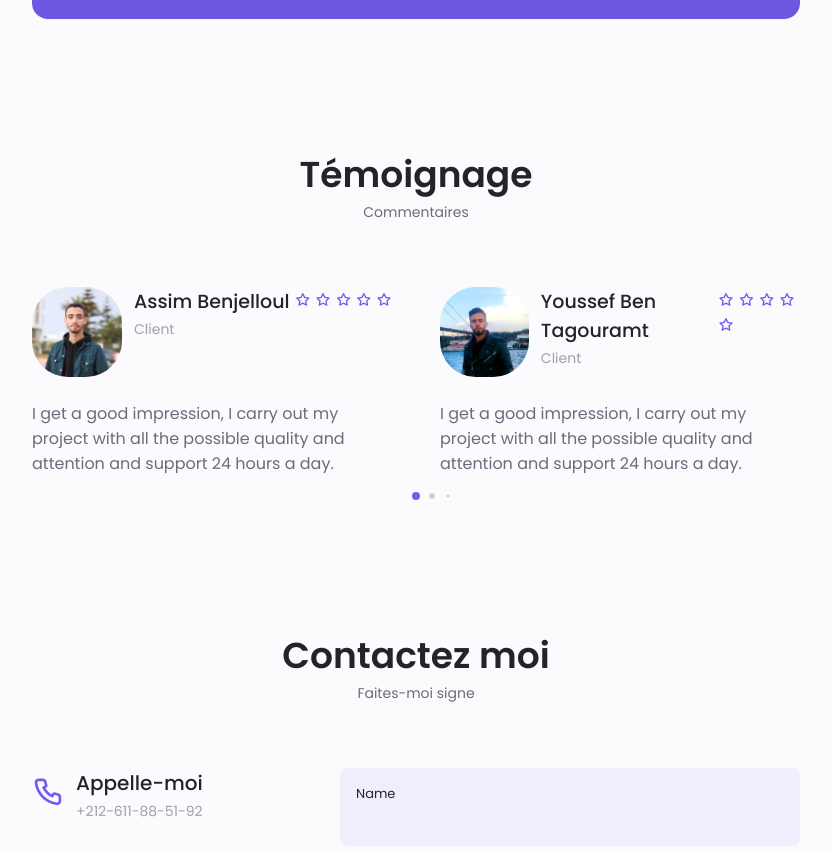
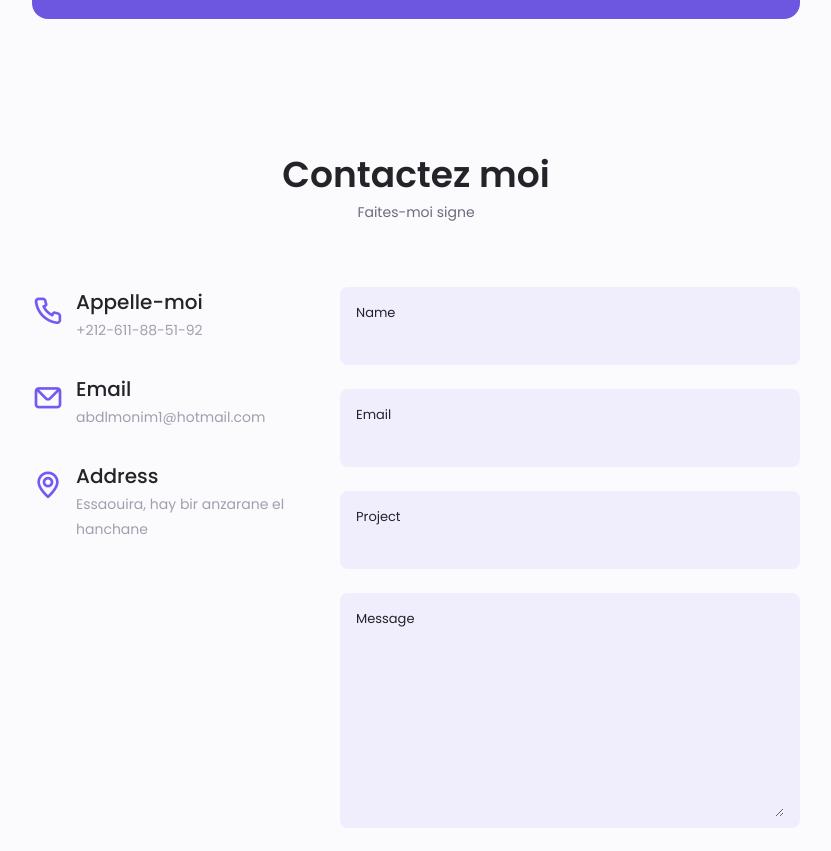
Before and after one commit to Abdelmoniem-Ouadoudi/A, a plain HTML site: page index.html in a window 1280 px wide. Shown: the part 4191-5042 px from the top of the page, without its empty margins (224-1055 px from the left). Drawn offline with nearby package versions, Linux system fonts and the light colour scheme.

Commit message:
remove
Remove unnecessary Section.

```diff
--- a/assets/css/styles.css
+++ b/assets/css/styles.css
@@ -844,43 +844,7 @@ img {
 
 /*==================== TESTIMONIAL ====================*/
 
-.testimonial__data, .testimonial__header {
-    display: flex;
-}
 
-.testimonial__data {
-    justify-content: space-between;
-    margin-bottom: var(--mb-1-5);
-}
-
-.testimonial__img {
-    width: 90px;
-    height: 90px;
-    border-radius: 40%;
-    margin-right: var(--mb-0-75);
-}
-
-.testimonial__name {
-    font-size: 19px;
-    font-weight: var(--font-medium);
-}
-
-.testimonial__client {
-    font-size: var(--small-font-size);
-    color: var(--text-color-light);
-}
-
-.testimonial__description {
-    margin-bottom: var(--mb-2-5);
-}
-
-.testimonial__icon-star {
-    color: var(--first-color);
-}
-
-.swiper-container .swiper-pagination-testimonial {
-    bottom: 0;
-}
 
 /*==================== CONTACT ME ====================*/
 
--- a/index.html
+++ b/index.html
@@ -632,94 +632,7 @@
         </section>
 
         <!--==================== TESTIMONIAL ====================-->
-        <section class="testimonial section">
-            <h2 class="section_title">Témoignage</h2>
-            <span class="section_subtitle">Commentaires</span>
 
-            <div class="testimonial__container container swiper-container">
-                <div class="swiper-wrapper">
-                    <!--==================== TESTIMONIAL 1====================-->
-                    <div class="testimonial__content swiper-slide">
-                        <div class="testimonial__data">
-                            <div class="testimonial__header">
-                                <img src="assets/img/Assim.png" alt="" class="testimonial__img">
-                                <div>
-                                    <h3 class="testimonial__name">Assim Benjelloul</h3>
-                                    <span class="testimonial__client">Client</span>
-                                </div>
-                            </div>
-
-                            <div>
-                                <i class="uil uil-star testimonial__icon-star"></i>
-                                <i class="uil uil-star testimonial__icon-star"></i>
-                                <i class="uil uil-star testimonial__icon-star"></i>
-                                <i class="uil uil-star testimonial__icon-star"></i>
-                                <i class="uil uil-star testimonial__icon-star"></i>
-                            </div>
-                        </div>
-
-                        <p class="testimonial__description">I get a good impression, I carry
-                            out my project with all the possible quality and attention and
-                            support 24 hours a day.
-                        </p>
-                    </div>
-                    <!--==================== TESTIMONIAL 2====================-->
-                    <div class="testimonial__content swiper-slide">
-                        <div class="testimonial__data">
-                            <div class="testimonial__header">
-                                <img src="assets/img/youssef.png" alt="" class="testimonial__img">
-                                <div>
-                                    <h3 class="testimonial__name">Youssef Ben Tagouramt</h3>
-                                    <span class="testimonial__client">Client</span>
-                                </div>
-                            </div>
-
-                            <div>
-                                <i class="uil uil-star testimonial__icon-star"></i>
-                                <i class="uil uil-star testimonial__icon-star"></i>
-                                <i class="uil uil-star testimonial__icon-star"></i>
-                                <i class="uil uil-star testimonial__icon-star"></i>
-                                <i class="uil uil-star testimonial__icon-star"></i>
-                            </div>
-                        </div>
-
-                        <p class="testimonial__description">I get a good impression, I carry
-                            out my project with all the possible quality and attention and
-                            support 24 hours a day.
-                        </p>
-                    </div>
-                    <!--==================== TESTIMONIAL 3====================-->
-                    <div class="testimonial__content swiper-slide">
-                        <div class="testimonial__data">
-                            <div class="testimonial__header">
-                                <img src="assets/img/Salah.png" alt="" class="testimonial__img">
-                                <div>
-                                    <h3 class="testimonial__name">Salaheddine Laaraj</h3>
-                                    <span class="testimonial__client">Client</span>
-                                </div>
-                            </div>
-
-                            <div>
-                                <i class="uil uil-star testimonial__icon-star"></i>
-                                <i class="uil uil-star testimonial__icon-star"></i>
-                                <i class="uil uil-star testimonial__icon-star"></i>
-                                <i class="uil uil-star testimonial__icon-star"></i>
-                                <i class="uil uil-star testimonial__icon-star"></i>
-                            </div>
-                        </div>
-
-                        <p class="testimonial__description">I get a good impression, I carry
-                            out my project with all the possible quality and attention and
-                            support 24 hours a day.
-                        </p>
-                    </div>
-                </div>
-                <!-- Add Pagination -->
-                <div class="swiper-pagination swiper-pagination-testimonial"></div>
-            </div>
-
-
-        </section>
 
         <!--==================== CONTACT ME ====================-->
         <section class="contact section" id="contact">
```
